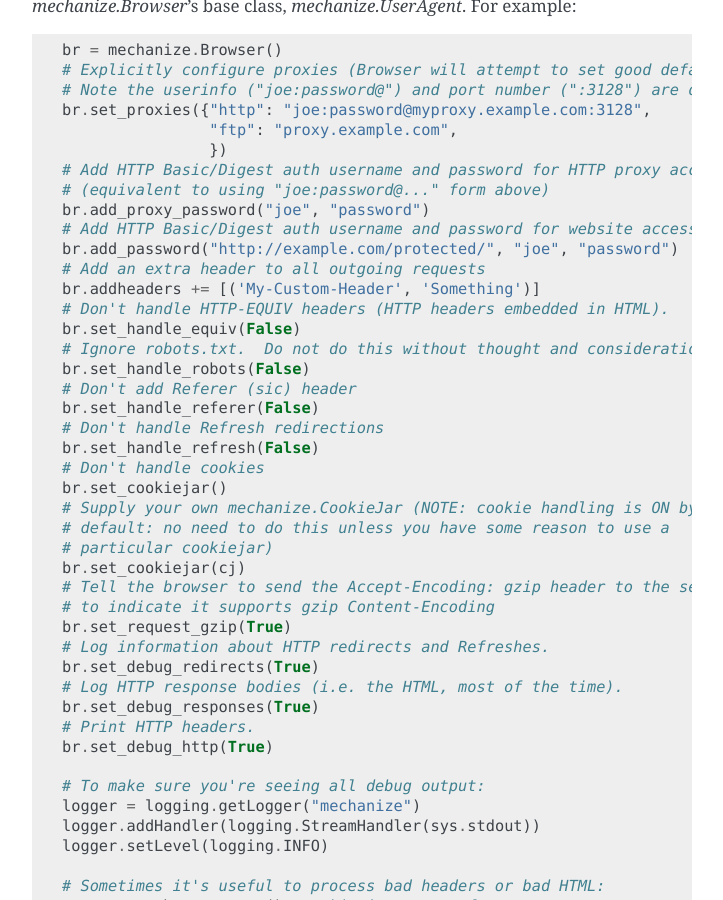
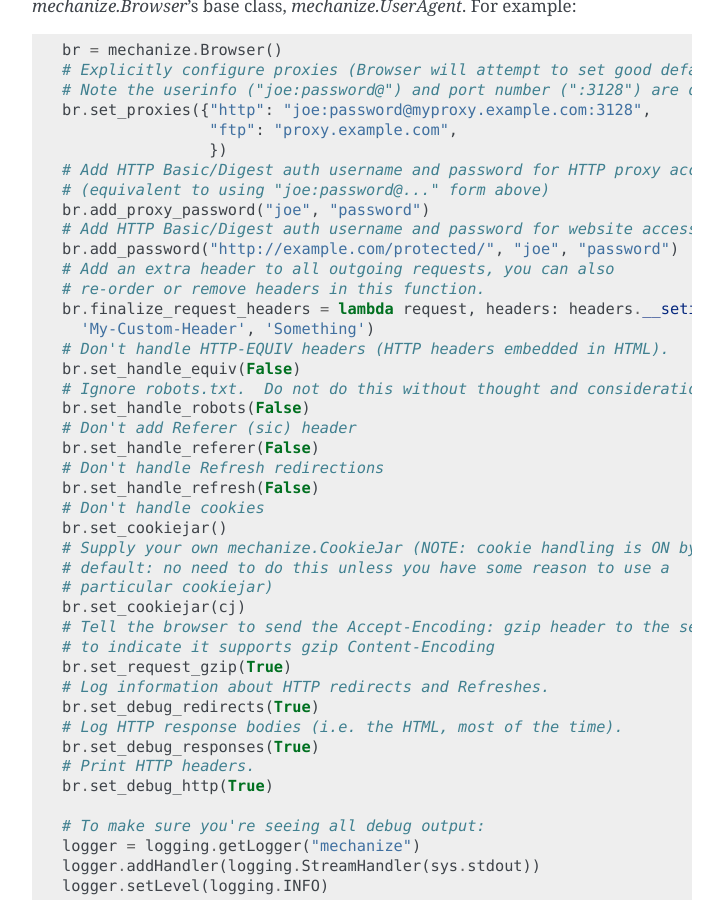
Before and after one commit to python-mechanize/mechanize, a Sphinx documentation site: the page built from docs/index.rst, in a window 1280 px wide and 900 px high, scrolled down 1570 px. Shown: the whole window, without its empty margins (388-1111 px from the left). Built offline with Sphinx 7.4.7, drawn with Linux system fonts in a browser that asks for light colours.

Commit message:
Add a finalize_request_headers callback to Browser to allow users full control of what headers are sent with ever request

```diff
--- a/docs/index.rst
+++ b/docs/index.rst
@@ -76,8 +76,10 @@ You may control the browser's policy by using the methods of
     br.add_proxy_password("joe", "password")
     # Add HTTP Basic/Digest auth username and password for website access.
     br.add_password("http://example.com/protected/", "joe", "password")
-    # Add an extra header to all outgoing requests
-    br.addheaders += [('My-Custom-Header', 'Something')]
+    # Add an extra header to all outgoing requests, you can also
+    # re-order or remove headers in this function.
+    br.finalize_request_headers = lambda request, headers: headers.__setitem__(
+      'My-Custom-Header', 'Something')
     # Don't handle HTTP-EQUIV headers (HTTP headers embedded in HTML).
     br.set_handle_equiv(False)
     # Ignore robots.txt.  Do not do this without thought and consideration.
```
Also changed, not shown: 4 other files.
